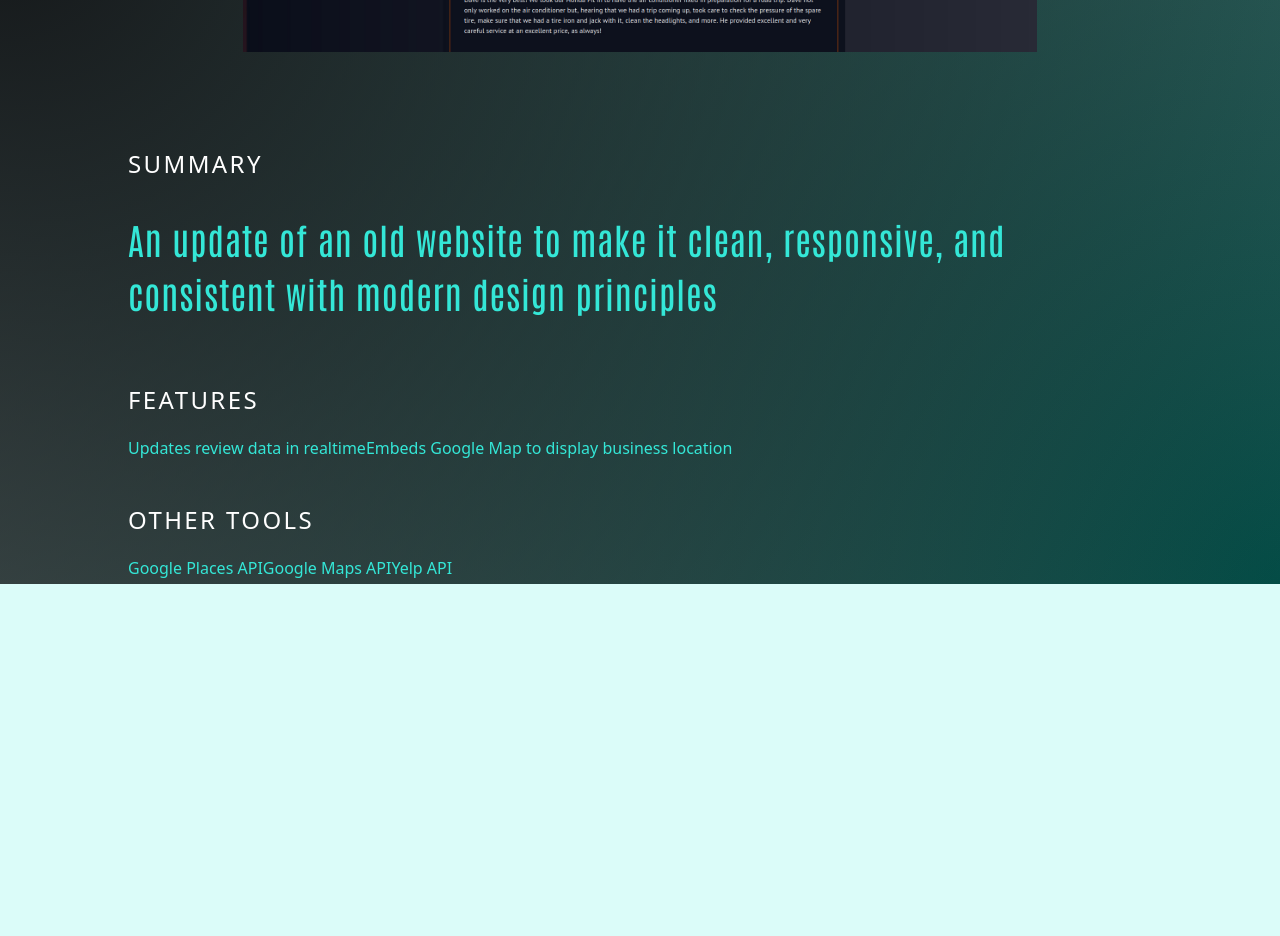
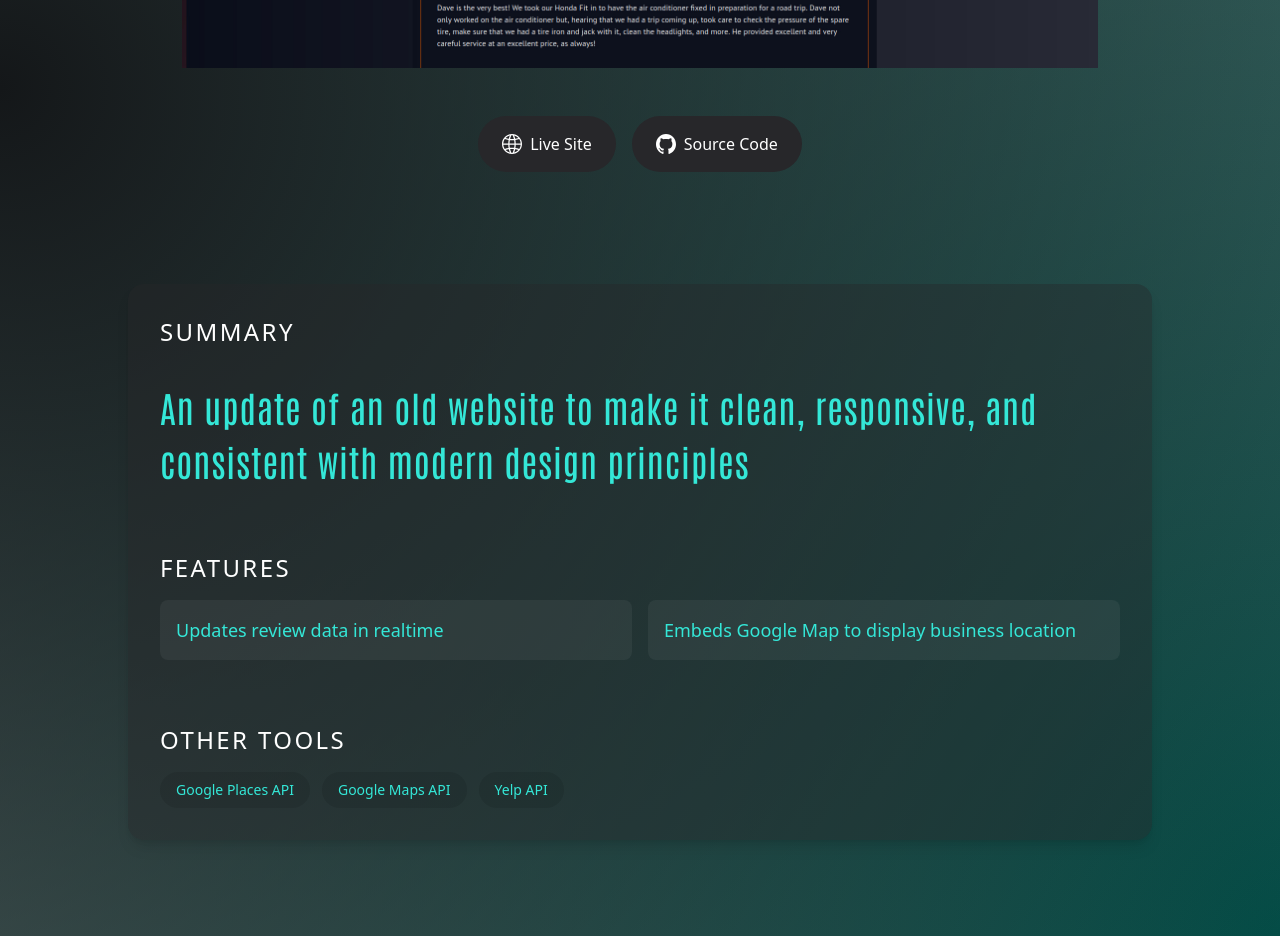
Before and after one commit to mike-v2/portfolio, a Next.js app: page /projects/1 in a window 1280 px wide. Shown: the part 760-1696 px from the top of the page. Before the commit the page ends 1344 px from the top, so only its background shows below. Built offline with nearby package versions, Linux system fonts and the light colour scheme.

Commit message:
Add section to project page with links to site, code, article, and video

```diff
--- a/app/projects/[projectId]/page.tsx
+++ b/app/projects/[projectId]/page.tsx
@@ -7,12 +7,10 @@ import { ProjectData } from '@/types/project';
 export default function Blog({ params }: { params: { projectId: string } }) {
   const project: ProjectData = getProjectById(params.projectId);
 
-  if (!project) return;
-
   return (
-    <main className='summary-gradient bg-black px-4 leading-loose text-primary'>
+    <main className='summary-gradient bg-black p-4 leading-loose text-primary'>
       <div className='mx-auto max-w-5xl'>
-        <header className='space-y-4 pt-32 text-center'>
+        <header className='space-y-4 pt-24 text-center'>
           <h1 className='text-6xl'>{project.title}</h1>
           <p className='font-sans text-white'>{project.subtitle}</p>
         </header>
@@ -39,11 +37,43 @@ export default function Blog({ params }: { params: { projectId: string } }) {
             src={project.imagePath}
             alt={project.title}
             fill
-            className='object-contain p-8'
+            className='object-contain '
           />
         </section>
 
-        <section className='my-16 space-y-8' aria-labelledby='summary-heading'>
+        <section
+          aria-labelledby='project-links-heading'
+          className='mt-12 text-center'
+        >
+          <h2 id='project-links-heading' className='sr-only'>
+            Project Links
+          </h2>
+          <div className='flex flex-wrap justify-center gap-4'>
+            {project.link && (
+              <ResourceLinkButton href={project.link} icon='Link'>
+                Live Site
+              </ResourceLinkButton>
+            )}
+            {project.source && (
+              <ResourceLinkButton href={project.source} icon='GitHub'>
+                Source Code
+              </ResourceLinkButton>
+            )}
+            {project.article && (
+              <ResourceLinkButton href={project.article} icon='Medium'>
+                Read Article
+              </ResourceLinkButton>
+            )}
+            {project.video && (
+              <ResourceLinkButton href={project.video} icon='YouTube'>
+                Watch Video
+              </ResourceLinkButton>
+            )}
+          </div>
+        </section>
+
+        <div className='mb-20 mt-28 space-y-16 rounded-2xl bg-zinc-800/40 p-8 shadow-lg'>
+          <section className='space-y-8' aria-labelledby='summary-heading'>
             <SectionHeader text='Summary' id='summary-heading' />
             <p className='lead text-4xl leading-[1.5] tracking-wide'>
               {project.summary}
@@ -55,22 +85,71 @@ export default function Blog({ params }: { params: { projectId: string } }) {
 
           <section className='space-y-4 font-sans'>
             <SectionHeader text='Features' />
-          <p className=''>{project.features}</p>
+            <ul className='grid gap-4 md:grid-cols-2'>
+              {project.features.map((feature) => (
+                <li
+                  key={feature.slice(0, 20)}
+                  className='rounded-lg bg-white/5 p-4 text-lg transition-all hover:shadow-lg'
+                >
+                  {feature}
+                </li>
+              ))}
+            </ul>
           </section>
 
-        <section className='mt-10 space-y-4 font-sans'>
+          <section className='space-y-4 font-sans'>
             <SectionHeader text='Other Tools' />
-          <div className='font-sans'>{project.secondaryTools}</div>
+            <div className='flex flex-wrap gap-3'>
+              {project.secondaryTools.map((tool) => (
+                <span
+                  key={tool}
+                  className='rounded-full bg-black/10 px-4 py-2 text-sm '
+                >
+                  {tool}
+                </span>
+              ))}
+            </div>
           </section>
         </div>
+      </div>
     </main>
+  );
+}
+
+function ResourceLinkButton({
+  href,
+  icon,
+  children,
+}: {
+  href: string;
+  icon: string;
+  children: React.ReactNode;
+}) {
+  return (
+    <a
+      href={href}
+      target='_blank'
+      rel='noopener noreferrer'
+      className='flex items-center gap-2 rounded-full bg-zinc-800 px-6 py-3 font-sans text-white transition-colors hover:bg-zinc-700'
+    >
+      {toolIcons[icon]?.src && (
+        <Image
+          src={toolIcons[icon].src}
+          width={20}
+          height={20}
+          alt={`${icon} logo`}
+          className={toolIcons[icon].invert ? 'invert' : ''}
+        />
+      )}
+      <span>{children}</span>
+    </a>
   );
 }
 
 function ToolWithIcon({ tool }: { tool: string }) {
   return (
     <div key={tool.substring(0, 20)} className='flex items-center gap-x-2'>
-      {toolIcons[tool].src !== '' && (
+      {toolIcons[tool]?.src && (
         <Image
           src={toolIcons[tool].src}
           width={32}
```
Lines whose indentation alone changed are shown as unchanged.
